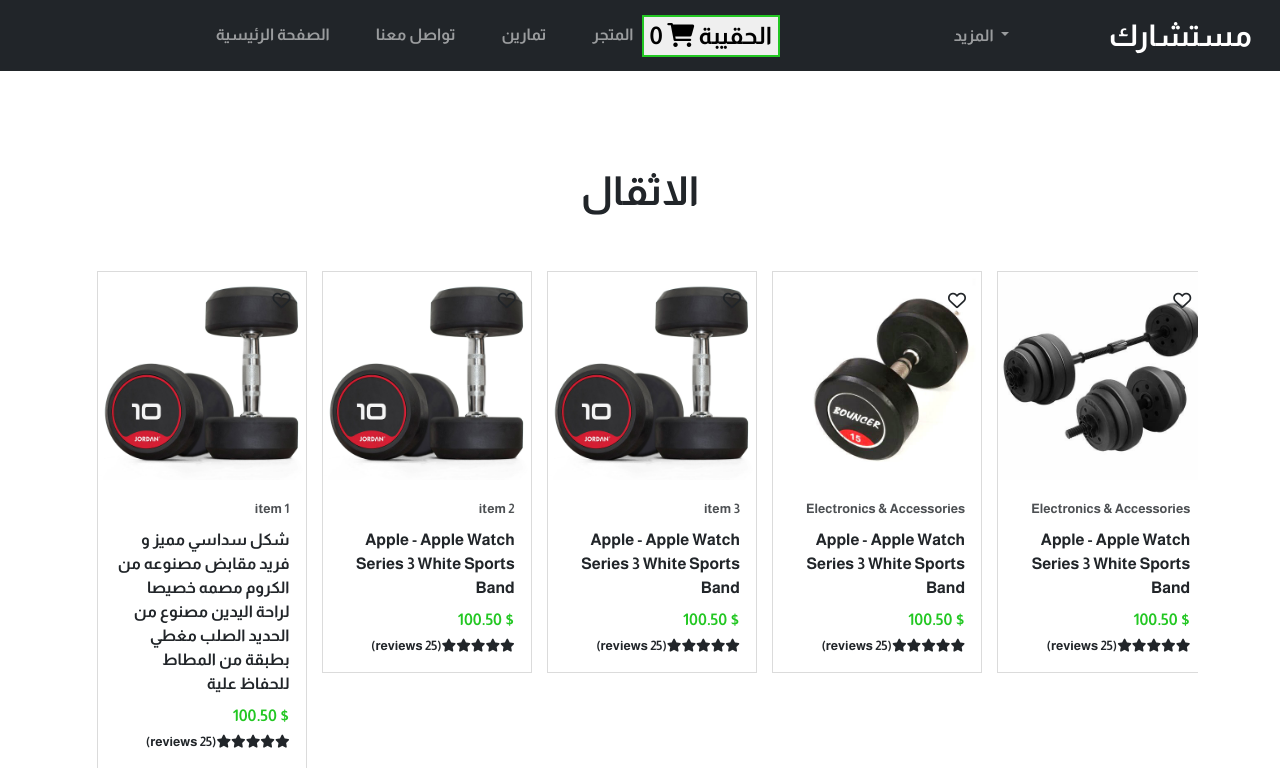
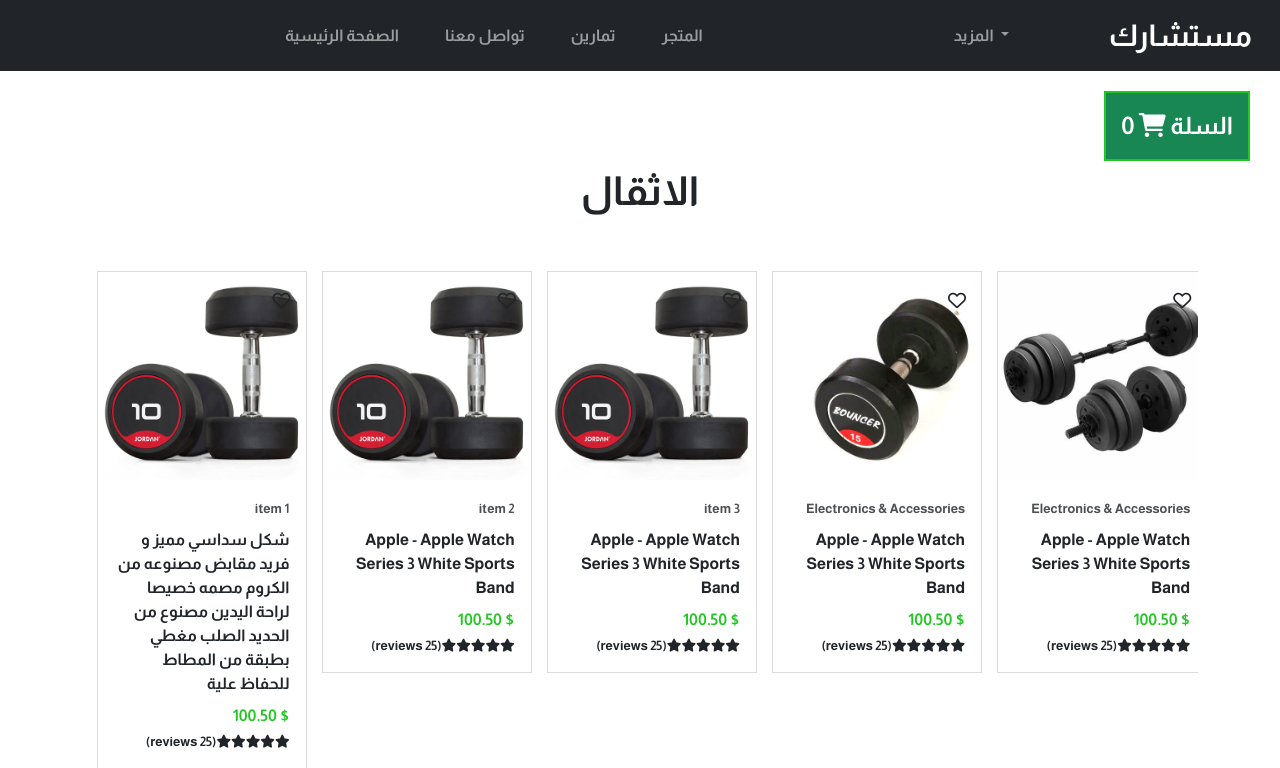
Before and after one commit to Motasem333/Mostasharak, a PHP site: page /store.html in a window 1280 px wide. Shown: the top 768 px of the page. Run offline with PHP 8.4, Linux system fonts and the light colour scheme; some libraries are stand-ins or nearby versions.

Commit message:
add some featurs to pages

```diff
--- a/basket.html
+++ b/basket.html
@@ -12,6 +12,7 @@
         <link href="https://cdnjs.cloudflare.com/ajax/libs/font-awesome/6.1.0/css/all.min.css" rel="stylesheet">
         <link href="css/Basket.css" rel="stylesheet">
         <script src="js/Basket.js" async></script>
+
     </head>
     <body>
         <section class="container content-section">
--- a/css/store.css
+++ b/css/store.css
@@ -327,3 +327,14 @@ body{
     font-size: 1.75em;
     background: #22c722;
 }
+
+.cart-button {
+    right: 10px;
+    position: fixed;
+    padding: 20px;
+    z-index: 7777;
+}
+
+.cart-button button {
+    padding: 15px;
+}
--- a/js/store.js
+++ b/js/store.js
@@ -224,3 +224,11 @@ function updateCartTotal(){
     total = Math.round(total * 100) / 100 /* round total number*/
     document.getElementsByClassName('cart-total-price')[0].innerText = '$' + total
 }
+
+
+$(document).ready(function(){
+    $( ".cartt").click(function() {
+      var x = $(window).scrollTop();
+       $(window).scrollTop(x+3000)
+    });
+})
--- a/store.html
+++ b/store.html
@@ -32,7 +32,7 @@
            <li class="nav-item"><a class="nav-link" href="#"> تواصل معنا </a></li>
            <li class="nav-item"><a class="nav-link" href="#"> تمارين </a></li>
            <li class="nav-item"><a class="nav-link" href="#"> المتجر </a></li>
-           <button class="cartt" style="font-size:24px">الحقيبة <i class="fa fa-shopping-cart"></i> <span>0</span></button>
+
            </li>
            <!--
            <li class="nav-item dropdown">
@@ -58,6 +58,10 @@
          <a class="navbar-brand" href="#" >مستشارك</a>
         </div> <!-- container-fluid.// -->
        </nav>
+
+       <div class="cart-button">
+       <button class="cartt btn-success" style="font-size:24px">السلة <i class="fa fa-shopping-cart"></i> <span>0</span></button>
+    </div>
 
 
 
```
Also changed, not shown: exercises.html (+7 -2 lines), css/Basket.css (line endings or trailing spaces).
